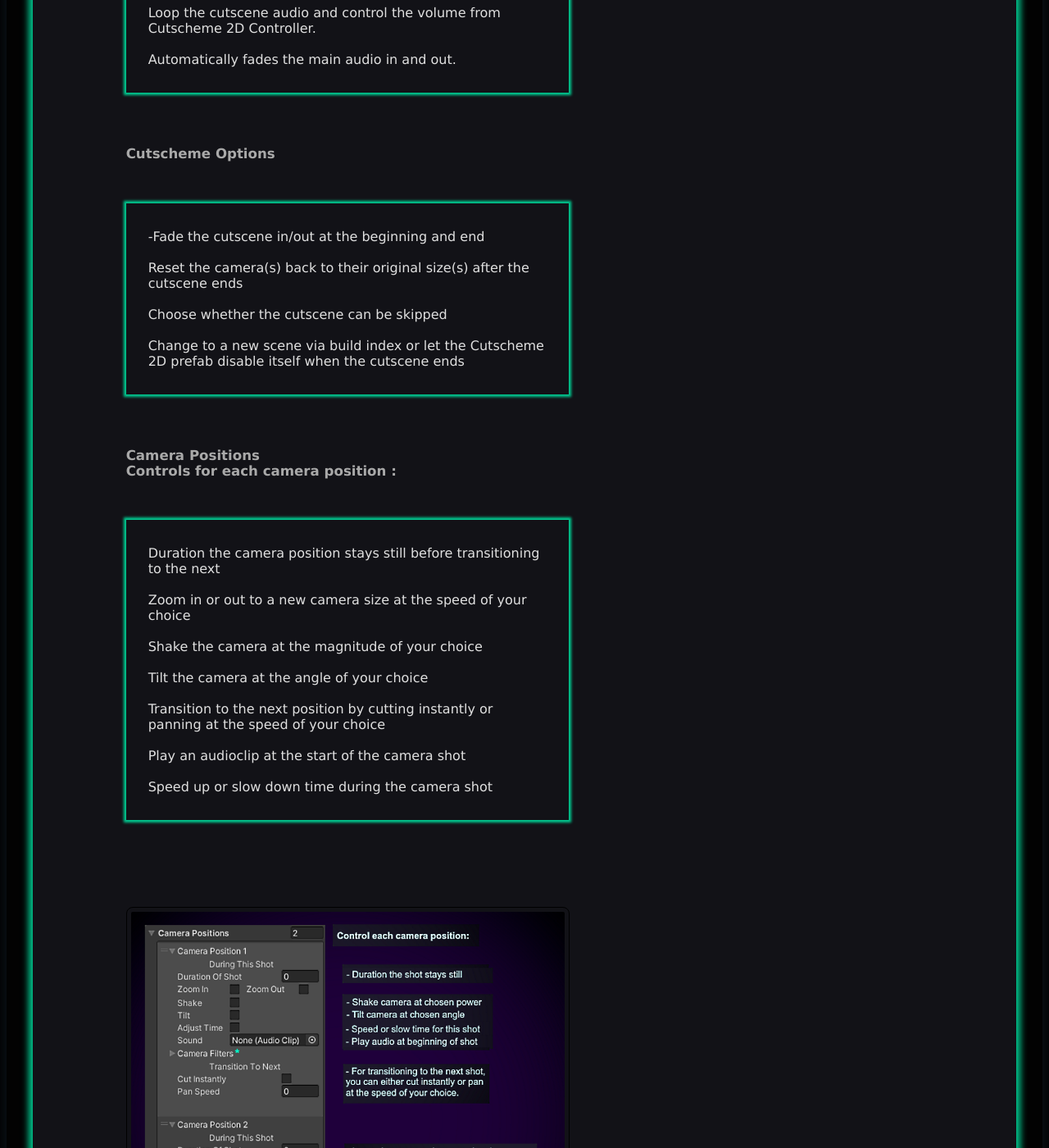
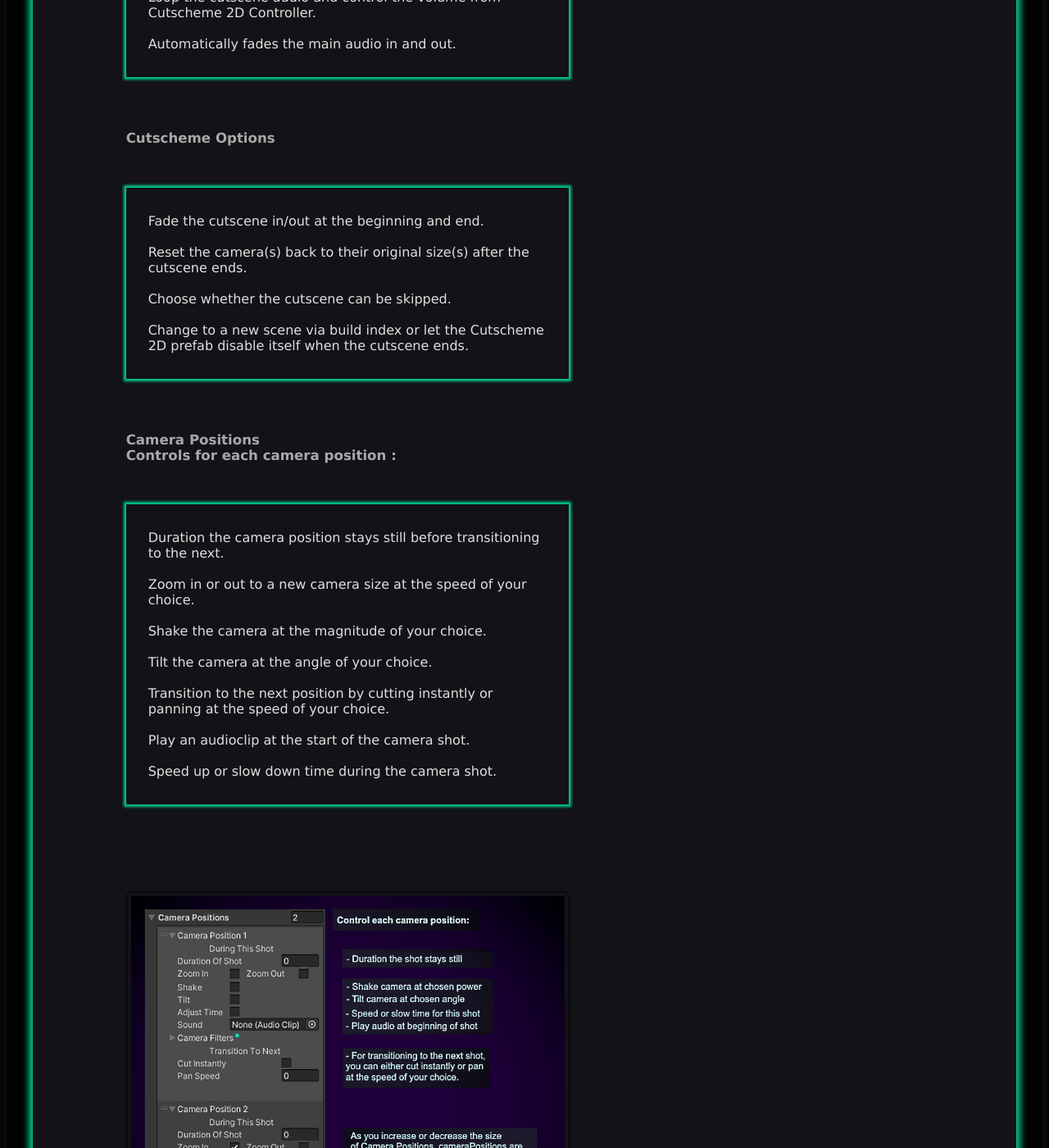
Before and after one commit to Madsir/madsirstudio.github.io, a Jekyll site: the page built from cutscheme2d/index.html, in a window 1280 px wide and 1400 px high, scrolled down 2926 px. Shown: the whole window at 82% size. Built offline with Jekyll 4.4.1, drawn with Linux system fonts in a browser that asks for light colours; some of the changed text lies outside the part shown.

Commit message:
Update index.html

```diff
--- a/cutscheme2d/index.html
+++ b/cutscheme2d/index.html
@@ -87,11 +87,11 @@
 			Opening cutscenes<br><br>
 			Triggered cutscenes<br><br>
 			Transition cutscenes<br><br>
-			Trailers & more!</p><br>
-			<h2>   Works with orthographic cameras (top-down, side-on, orthographic, etc.).</h2>
+			</p><br>
+			<h2>   Works with top-down, side-on, and isometric orthographic cameras.</h2>
 					<br></div>
 		<br>
-		<h2>Cutscheme 2D Controller<br>Control a camera (or parent of a camera) in the scene</h2>
+		<h2>Cutscheme 2D Controller<br>Control a camera (or parent of a camera) in the scene.</h2>
 		<br>
 		<div class="around">
 			<div class="videoWrapper">
@@ -106,9 +106,9 @@
 	<br>
 			<h2>Cutscheme Object Control<br>
 	Hide or show objects before, during, and after the cutscene</h2><br>				<div class="baround"><br><p>
-			Objects hidden before cutscene will be automatically disabled in the editor, though can be enabled and disabled manually<br><br>
-			Objects hidden during the cutscene are hidden at the start of the cutscene and enabled again after the cutscene<br><br>
-	Objects hidden after the cutscene are disabled after the cutscene ends</p><br></div>
+			Objects hidden before cutscene will be automatically disabled in the editor, though can be enabled and disabled manually.<br><br>
+			Objects hidden during the cutscene are hidden at the start of the cutscene and enabled again after the cutscene.<br><br>
+	Objects hidden after the cutscene are disabled after the cutscene ends.</p><br></div>
 		<br>
 		<br>
 			<h2>Cutscheme Audio
@@ -119,23 +119,23 @@
 	<br></div>
 		<br><br>
 			<h2>Cutscheme Options</h2> <br>						<div class="baround"><br>
-			<p>-Fade the cutscene in/out at the beginning and end<br><br>
-			Reset the camera(s) back to their original size(s) after the cutscene ends<br><br>
-			Choose whether the cutscene can be skipped<br><br>
-			Change to a new scene via build index or let the Cutscheme 2D prefab disable itself when the cutscene ends</p>
+			<p>Fade the cutscene in/out at the beginning and end.<br><br>
+			Reset the camera(s) back to their original size(s) after the cutscene ends.<br><br>
+			Choose whether the cutscene can be skipped.<br><br>
+			Change to a new scene via build index or let the Cutscheme 2D prefab disable itself when the cutscene ends.</p>
 	<br></div>
 			<br><br>
 
 		    <h2>Camera Positions
 		<br>
 			    Controls for each camera position :</h2><br>				<div class="baround"><br><p>
-		Duration the camera position stays still before transitioning to the next<br><br>
-		Zoom in or out to a new camera size at the speed of your choice<br><br>
-		Shake the camera at the magnitude of your choice<br><br>
-		Tilt the camera at the angle of your choice<br><br>
-		Transition to the next position by cutting instantly or panning at the speed of your choice<br><br>
-		Play an audioclip at the start of the camera shot<br><br>
-		Speed up or slow down time during the camera shot</p>
+		Duration the camera position stays still before transitioning to the next.<br><br>
+		Zoom in or out to a new camera size at the speed of your choice.<br><br>
+		Shake the camera at the magnitude of your choice.<br><br>
+		Tilt the camera at the angle of your choice.<br><br>
+		Transition to the next position by cutting instantly or panning at the speed of your choice.<br><br>
+		Play an audioclip at the start of the camera shot.<br><br>
+		Speed up or slow down time during the camera shot.</p>
 	<br></div><br>
 		<br>
 	<div class="around">
```
